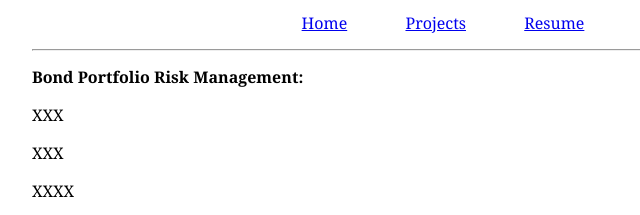
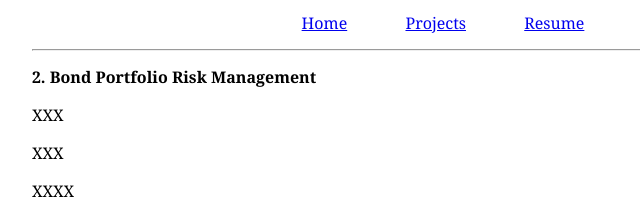
Before and after one commit to xinmengxie/xinmengxie.github.io, a plain HTML site: page bond_portfolio_risk_management.htm in a window 1280 px wide. Shown: the part 216-431 px from the top of the page, 197-837 px from the left. Drawn offline with Linux system fonts and the light colour scheme.

Commit message:
Update bond_portfolio_risk_management.htm

```diff
--- a/bond_portfolio_risk_management.htm
+++ b/bond_portfolio_risk_management.htm
@@ -56,7 +56,7 @@ table {border-collapse: separate; border-spacing: 5px;}
   </tr>
   <tr>
     <td colspan="2">
-	  <h3 >Bond Portfolio Risk Management:<o:p>&nbsp;</o:p></h3>
+	  <h3 >2. Bond Portfolio Risk Management<o:p>&nbsp;</o:p></h3>
       <p align='justify'>
         XXX
       </p>
```
